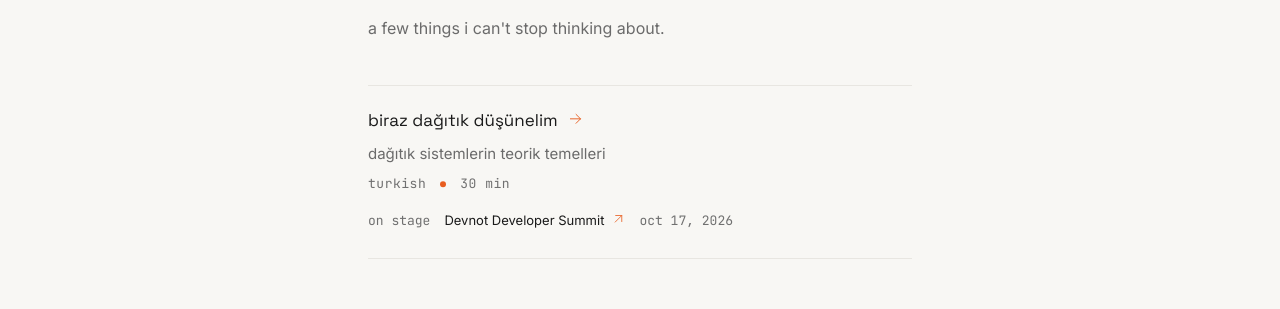
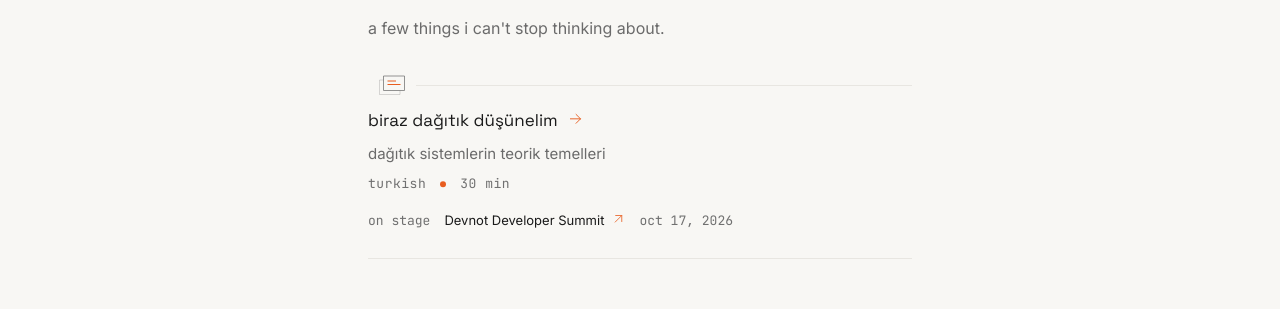
Before and after one commit to fatihguzeldev/fatihguzel.dev, a Next.js app: page /talks in a window 1280 px wide. Shown: the part 169-478 px from the top of the page. Built offline with nearby package versions, Linux system fonts and the light colour scheme.

Commit message:
feat: restore paper illustration in compact talk separators

```diff
--- a/src/features/talks/catalog/TalksCatalog.module.css
+++ b/src/features/talks/catalog/TalksCatalog.module.css
@@ -12,11 +12,29 @@
   margin-top: var(--page-list-start-gap);
 }
 .item {
+  position: relative;
   padding-block: var(--content-body-gap-lg);
   border-top: var(--line-thin) solid var(--border);
 }
 .item:last-child {
   border-bottom: var(--line-thin) solid var(--border);
+}
+.separatorMark {
+  position: absolute;
+  inset-block-start: 0;
+  inset-inline-start: 0;
+  display: grid;
+  place-items: center;
+  width: calc(var(--content-body-gap-lg) * 2);
+  height: calc(var(--content-body-gap-lg) + var(--content-item-gap));
+  transform: translateY(-50%);
+  background: var(--bg);
+  color: var(--text-faint);
+}
+.separatorMark svg {
+  display: block;
+  width: calc(var(--content-body-gap-lg) + var(--content-item-gap));
+  height: auto;
 }
 
 .title {
--- a/src/features/talks/catalog/TalksCatalog.tsx
+++ b/src/features/talks/catalog/TalksCatalog.tsx
@@ -1,7 +1,7 @@
 import Link from 'next/link'
 import { PageHeader } from '@/components/ui/PageHeader'
 import type { TalkSummary } from '../types'
-import { PresentationArrow } from './icons/presentation-icons'
+import { PresentationArrow, PresentationMark } from './icons/presentation-icons'
 import styles from './TalksCatalog.module.css'
 
 export const talksDescription = "a few things i can't stop thinking about."
@@ -26,6 +26,9 @@ export function TalksCatalog({ talks }: { talks: readonly TalkSummary[] }) {
         <ol className={styles.list}>
           {talks.map((talk) => (
             <li key={talk.slug} className={styles.item}>
+              <span className={styles.separatorMark} aria-hidden="true">
+                <PresentationMark />
+              </span>
               <article aria-labelledby={`talk-${talk.slug}`}>
                 <h2 id={`talk-${talk.slug}`} className={styles.title}>
                   <Link href={`/talks/${talk.slug}`} className={styles.titleLink}>
--- a/src/features/talks/catalog/icons/presentation-icons.tsx
+++ b/src/features/talks/catalog/icons/presentation-icons.tsx
@@ -1,3 +1,18 @@
+export function PresentationMark() {
+  return (
+    <svg viewBox="0 0 64 56" fill="none" aria-hidden="true">
+      <path d="M7 16H48V45H7z" stroke="currentColor" strokeWidth="1.5" opacity=".35" />
+      <path
+        d="M15 8H57V37H15z"
+        fill="var(--bg)"
+        stroke="currentColor"
+        strokeWidth="1.5"
+      />
+      <path d="M23 18H40M23 25H49" stroke="var(--accent)" strokeWidth="2" />
+    </svg>
+  )
+}
+
 export function PresentationArrow({ external = false }: { external?: boolean }) {
   return (
     <svg viewBox="0 0 24 24" fill="none" aria-hidden="true">
```
